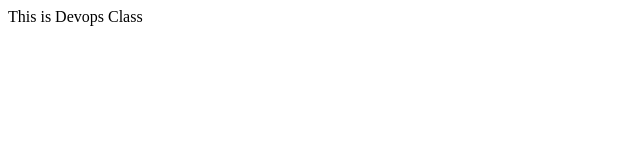
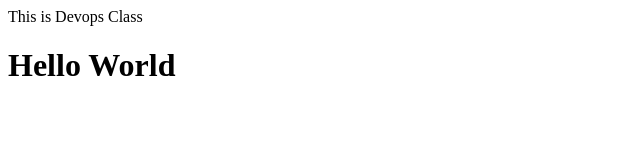
Before and after one commit to Ada-Jesus/Learning-gits, a plain HTML site: page index.html in a window 1280 px wide. Shown: the whole page, without its empty margins (0-640 px from the left). Drawn offline with Linux system fonts and the light colour scheme.

Commit message:
Add main section with Hello World header

```diff
--- a/index.html
+++ b/index.html
@@ -7,5 +7,8 @@
 </head>
 <body>
     <header>This is Devops Class</header>
+<main>
+<h1> Hello World </h1>
+</main>
 </body>
 </html>
```
